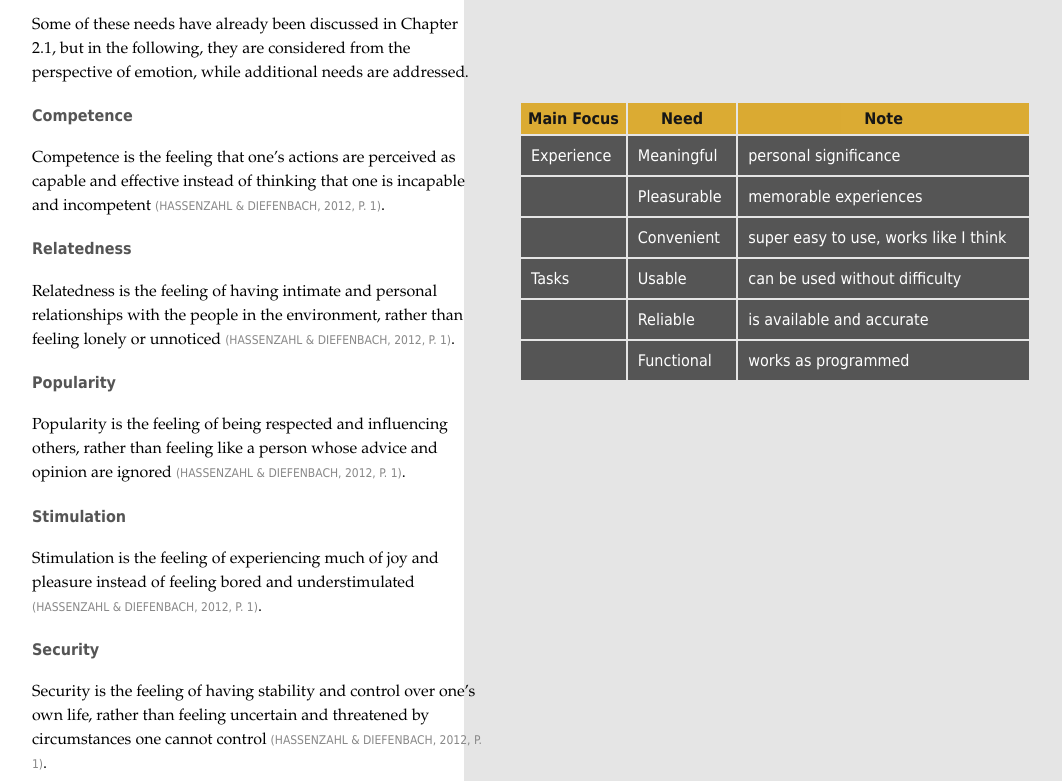
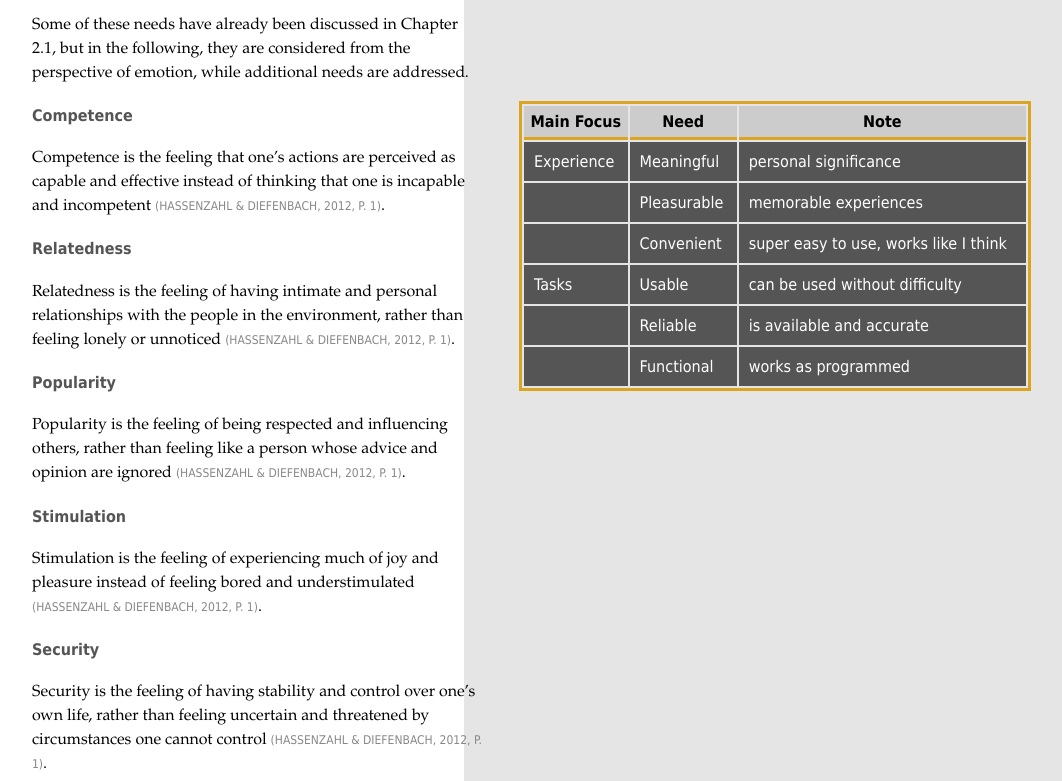
Before and after one commit to mi-classroom/webdev-fd-2021-basics-sebastianbroc, a plain HTML site: page _data/chapter/design-principles.html in a window 1280 px wide. Shown: the part 1359-2140 px from the top of the page, without its empty margins (176-1238 px from the left). Drawn offline with Linux system fonts and the light colour scheme.

Commit message:
Changed the design of the table

```diff
--- a/_data/chapter/design-principles.html
+++ b/_data/chapter/design-principles.html
@@ -99,14 +99,15 @@
                 font-family: "Tahoma";
                 margin-right:65px;
                 margin-top: 0px;
-
-                border-radius: 10px;
+                border: solid 3px goldenrod;
+                border-radius: 0px;
                 width: 40vw;
             }
             th{
                 padding-bottom: 6px;
                 padding-top: 6px;
-                background-color: goldenrod;opacity:0.9;
+                background-color: #CCCCCC;
+                border-bottom: solid 3px goldenrod;
 
             }
 
```
